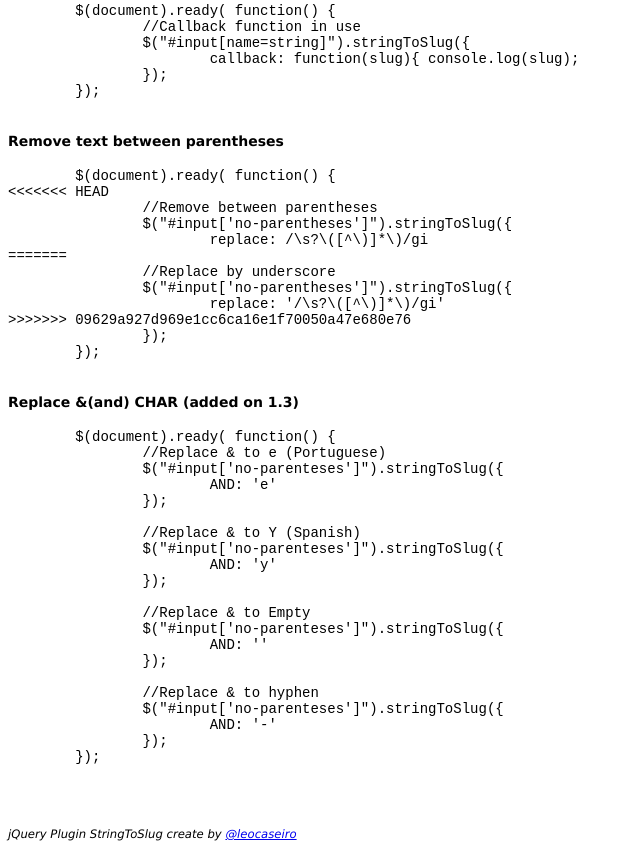
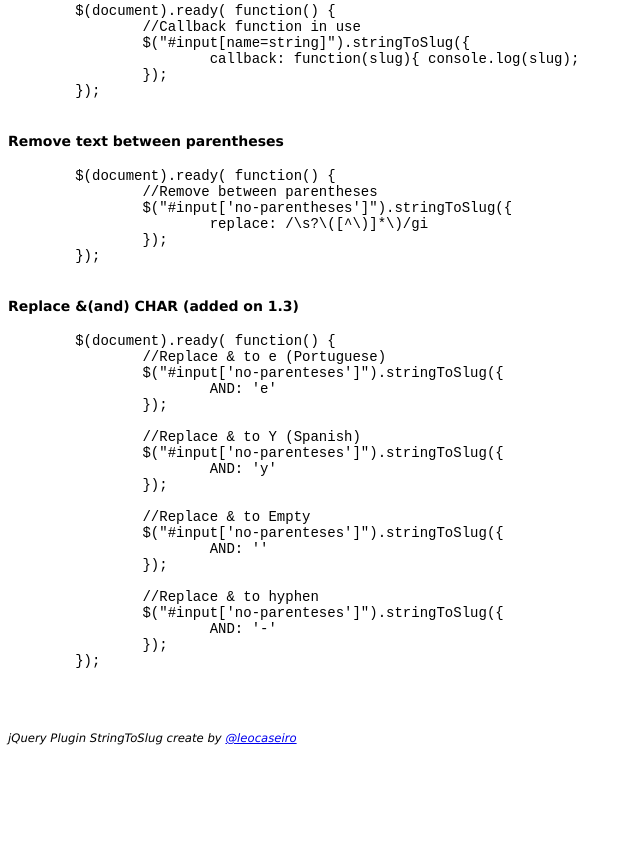
Before and after one commit to leocaseiro/jQuery-Plugin-stringToSlug, a plain HTML site: page samples.html in a window 1280 px wide. Shown: the part 1707-2556 px from the top of the page, without its empty margins (0-640 px from the left). After the commit the page ends 2460 px from the top, so only its background shows below. Drawn offline with nearby package versions, Linux system fonts and the light colour scheme.

Commit message:
Conflit Merged

```diff
--- a/samples.html
+++ b/samples.html
@@ -135,15 +135,9 @@
 	<h4>Remove text between parentheses</h4>
 	<pre class="brush: javascript">
 	$(document).ready( function() {
-<<<<<<< HEAD
 		//Remove between parentheses
 		$(&quot;#input['no-parentheses']&quot;).stringToSlug({
 			replace: /\s?\([^\)]*\)/gi
-=======
-		//Replace by underscore
-		$(&quot;#input['no-parentheses']&quot;).stringToSlug({
-			replace: '/\s?\([^\)]*\)/gi'
->>>>>>> 09629a927d969e1cc6ca16e1f70050a47e680e76
 		});
 	});
 	</pre>
```
